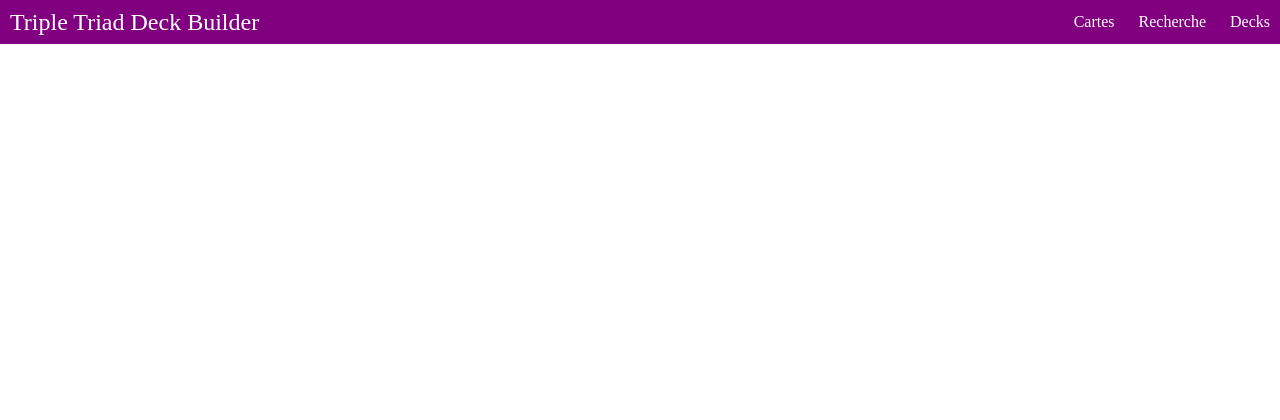
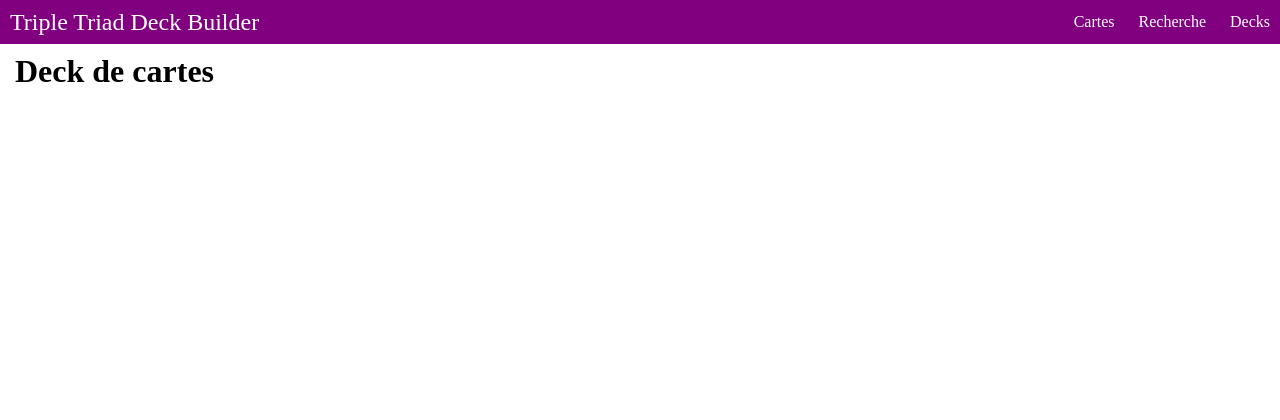
Before and after one commit to CorentinCouzigou/Deck-Builder-FF, a Node server app: page /deck in a window 1280 px wide. Shown: the top 420 px of the page. Run offline with Node 20, Linux system fonts and the light colour scheme; some libraries are stand-ins or nearby versions.

Commit message:
deck builder with mangoDB in progres

```diff
--- a/app/controllers/deckController.js
+++ b/app/controllers/deckController.js
@@ -1,31 +1,38 @@
 const dataMapper = require('../dataMapper');
 
 const deckController = {
+
   deckPage: (request, response) => {
-        response.render('deck');
+    console.log("deck", request.session.deck)
+    response.render('deck', { cards: request.session.deck, title: 'Deck de cartes' });
+
   },
-    addCard : (request, response) => {
-        const cardId = +request.params.id;
-        dataMapper.getOneCard(cardId, (error3, result3) => {
-            if(!request.session.deck) {
-              request.session.deck = [];
+
+  addCard: (request, response) => {
+    const cardId = request.params.id;
+    console.log(cardId, 'cardid');
+    dataMapper.getOneCard(cardId, (error, result) => {
+      const found = request.session.deck.find(card => card._id === cardId);
+      if (found) {
+        response.redirect('/deck');
       }
-            if(error3) {
+      if (error) {
         response.status(500).send('erreur, aucun enregistrement');
       }
-            else{
-              const deck = result3.rows[0];
-              console.log(deck);
+      else {
+        const deck = result[0];
+        console.log("onecarte", deck);
         request.session.deck.push(deck);
 
         response.redirect('/deck');
       }
     })
   },
+
   deleteCard: (request, response) => {
     const cardId = +request.params.id;
-            let tableauFiltre = request.session.deck.filter((card) =>{
-                if (card.id === cardId){
+    let tableauFiltre = request.session.deck.filter((card) => {
+      if (card._id === cardId) {
         return false;
       }
       else {
--- a/app/controllers/mainController.js
+++ b/app/controllers/mainController.js
@@ -7,14 +7,12 @@ const mainController = {
         response.status(500).send('Erreur ! Aucun enregidtrement n\'a été créé');
       } else {
         const allCards = results;
-        console.log("allCards in controler", allCards[1]);
         response.render('cardList', { allCards, title: 'Liste des cartes' });
       }
     });
   },
   cardPage: (request, response) => {
     const cardId = request.params.id;
-    console.log("cardId", cardId);
     dataMapper.getOneCard(cardId, (error, result) => {
       if (error) {
         response.status(500).send('Erreur ! Aucun enregistrement n\'a été créé');
--- a/app/router.js
+++ b/app/router.js
@@ -15,8 +15,8 @@ router.get('/search/:direction/:value', searchController.searchCard)
 router.get('/search/:name', searchController.searchCard)
 
 router.get('/deck', deckController.deckPage);
-router.post('/deck/add/:id', deckController.addCard);
-router.delete('/deck/delete/:id', deckController.deleteCard);
+router.get('/deck/add/:id', deckController.addCard);
+router.get('/deck/delete/:id', deckController.deleteCard);
 
 
 
--- a/app/views/deck.ejs
+++ b/app/views/deck.ejs
@@ -1,18 +1,21 @@
 <%- include('partials/header') %>
 
-<% if (locals.deck) { %>
-    <% for (let card of deck) { %>
-        <div class="cardsContainer">
+<h1><%= title %></h1>
+
+<div class="cardsContainer">
+<% if (cards.length > 0) { %>
+    <% for (let card of cards) { %>
+
             <div class="card">
-                <img src="/visuals/<%= card.visual_name %>" alt="<%= card.name %> illustration">
+                <img src="/visuals/<%= card.visual %>" alt="<%= card.name %> illustration">
                <p class="cardName"><%= card.name %></p>
               </a>
-              <a class="link--addCard" title="Enlever du deck" href="/deck/delete/<%= card.id %>">[ - ]</a>
+              <a class="link--addCard" title="Enlever du deck" href="/deck/delete/<%= card._id %>">[ - ]</a>
             </div>
 
-        </div>
-
+        <hr>
     <% } %>
 <% } %>
+</div>
 
 <%- include('partials/footer') %>
--- a/server.js
+++ b/server.js
@@ -5,30 +5,30 @@ const app = express();
 const router = require('./app/router');
 const PORT = process.env.PORT || 1234;
 const mongoDBClient = require('./app/database')
-// const expressSession = require('express-session');
-
-// app.use(expressSession ({
-//   resave: true,
-//   saveUninitialized: true,
-//   secret:process.env.SECRET,
-//   cookie: {
-//       secure: false,
-//       maxAge: (1000*60*60)
-//   }
-// }));
-// app.use((request, response, next) => {
-//   let deck = null;
-//   if (request.session.deck) {
-//       deck = request.session.deck;
-//   }
-//   response.locals.deck = deck;
-//   next();
-// });
+const expressSession = require('express-session');
 
 app.use(express.urlencoded({ extended: true }));
 app.set('view engine', 'ejs');
 app.set('views', 'app/views');
 app.use(express.static('public'));
+
+app.use(expressSession({
+  resave: true,
+  saveUninitialized: true,
+  secret: process.env.SECRET,
+  cookie: {
+    secure: false,
+    maxAge: (1000 * 60 * 60)
+  }
+}));
+app.use((request, response, next) => {
+	if (!request.session.deck) {
+		request.session.deck = []
+	}
+	next();
+});
+
+
 
 app.use(router);
 
```
Lines whose indentation alone changed are shown as unchanged.
